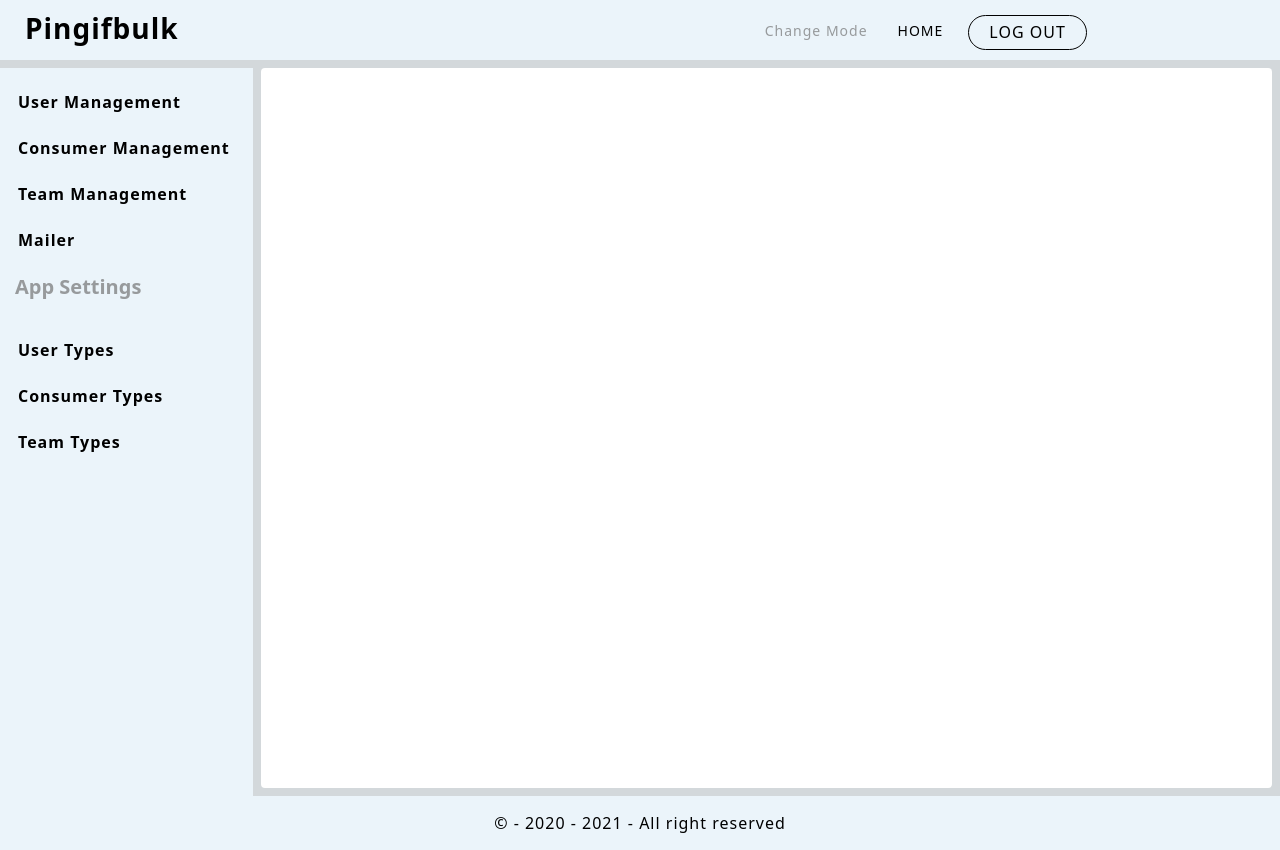
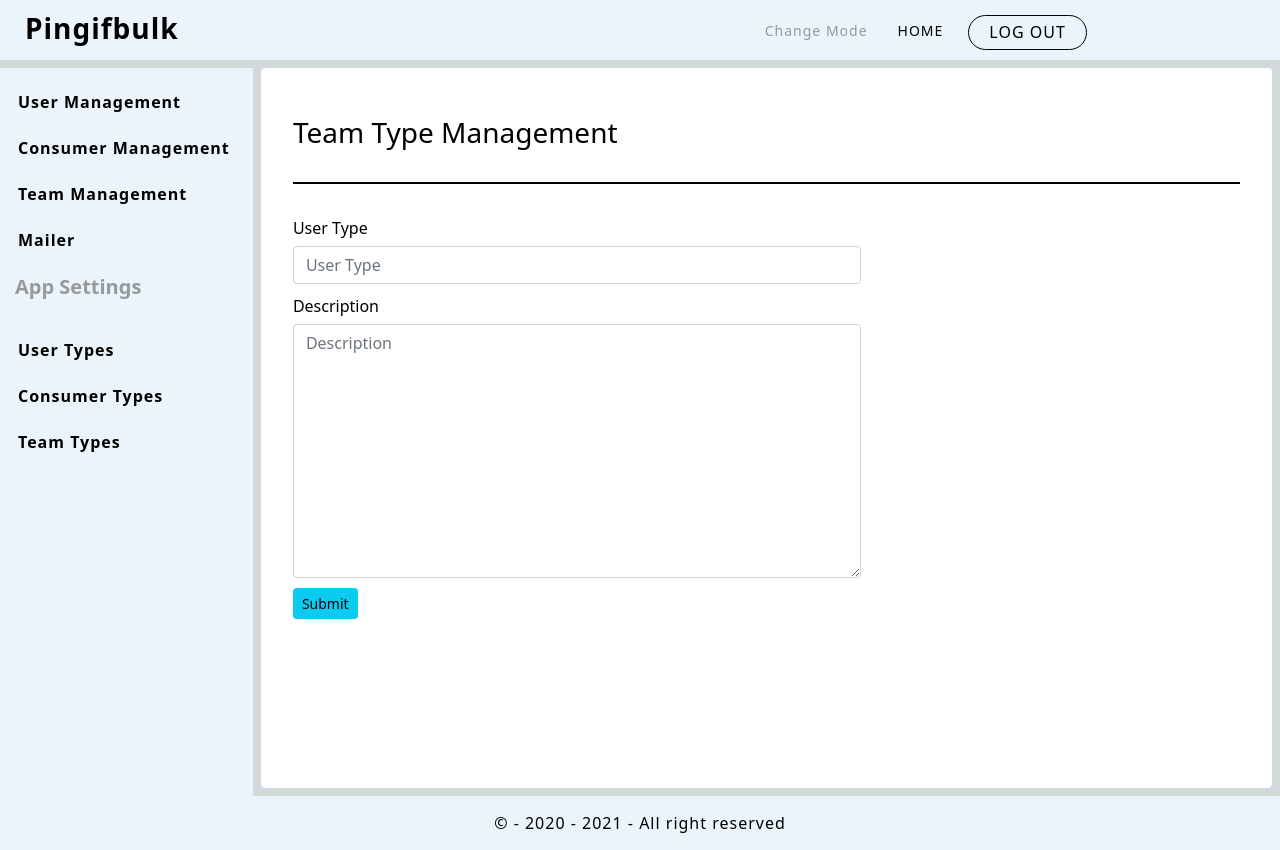
Before and after one commit to NithinBalasubramanian/pingifbulk_front, a React (Create React App) app: page /team-type-form in a window 1280 px wide. Built offline with nearby package versions, Linux system fonts and the light colour scheme; no server answers; sample sign-in values are in the browser's storage.

Commit message:
feat: setup form

```diff
--- a/src/App.scss
+++ b/src/App.scss
@@ -39,6 +39,18 @@ h1,h2,h3,h4,h5,h6{
 .Header .headCont{
     margin: 0px 15px;
     width: 97%;
+}
+
+.routeButton {
+    padding : 8px 25px;
+    text-align: center;
+    border-radius: 20px;
+    width: auto;
+    cursor: pointer;
+    font-weight: 500;
+    font-size: 16px;
+    letter-spacing: 1px;
+    margin-right: 10px;
 }
 
 //@light mode
@@ -90,6 +102,11 @@ h1,h2,h3,h4,h5,h6{
 
     .signCart{
         background-color: $headerLight;
+    }
+
+    .routeButton {
+        background-color: $headerLight;
+        color: $colorLight;
     }
 }
 
@@ -144,6 +161,11 @@ h1,h2,h3,h4,h5,h6{
 
     .signCart{
         background-color: $headerDark;
+    }
+
+    .routeButton {
+        background-color: $headerDark;
+        color: $colorDark;
     }
 }
 
--- /dev/null
+++ b/src/Component/AppSetting/ConsumerType/ConsumerTypeForm.js
@@ -0,0 +1,52 @@
+import axios from 'axios'
+import React, { useState } from 'react'
+import ButtonComponent from '../../sharedComponent/ButtonComponent'
+import Input from '../../sharedComponent/Input'
+import TextAreaComponent from '../../sharedComponent/TextAreaComponent'
+
+const ConsumerTypeForm = () => {
+  const initialState = {
+    typeName: '',
+    description: ''
+  }
+
+  const [formState, setFormState] = useState(initialState)
+
+  const changeHandle = (e) => {
+    const { name, value } = e.target
+    setFormState(prevState => {
+      return { ...prevState, [name]: value }
+    })
+  }
+
+  const submitForm = async (e) => {
+    e.preventDefault()
+    const { data } = await axios.post('http://localhost:8000/v1/user/addUserType', formState)
+    if (data.success) {
+      setFormState(initialState)
+    } else {
+      console.log('Something went wrong')
+    }
+  }
+
+  return (
+        <div className='mainLayout'>
+      <div className='headerLayout'>
+        <div className='headerTitle'>
+            <h1>Consumer Type Management</h1>
+        </div>
+      </div>
+      <div className='contentLayout'>
+      <div className='formLayout'>
+        <form method="post" onSubmit={submitForm}>
+          <Input changeHandle={changeHandle} label="User Type" defaultValue={formState.typeName} name="typeName" type="text" />
+          <TextAreaComponent name="description" changeHandle={changeHandle} defaultValue={formState.description} label="Description" rows="10" />
+          <ButtonComponent classname="btn btn-info btn-sm" type="submit" label="Submit" />
+        </form>
+      </div>
+      </div>
+    </div>
+  )
+}
+
+export default ConsumerTypeForm
--- /dev/null
+++ b/src/Component/AppSetting/TeamType/AddTeamTypeForm.js
@@ -0,0 +1,52 @@
+import axios from 'axios'
+import React, { useState } from 'react'
+import ButtonComponent from '../../sharedComponent/ButtonComponent'
+import Input from '../../sharedComponent/Input'
+import TextAreaComponent from '../../sharedComponent/TextAreaComponent'
+
+const AddTeamTypeForm = () => {
+  const initialState = {
+    typeName: '',
+    description: ''
+  }
+
+  const [formState, setFormState] = useState(initialState)
+
+  const changeHandle = (e) => {
+    const { name, value } = e.target
+    setFormState(prevState => {
+      return { ...prevState, [name]: value }
+    })
+  }
+
+  const submitForm = async (e) => {
+    e.preventDefault()
+    const { data } = await axios.post('http://localhost:8000/v1/user/addUserType', formState)
+    if (data.success) {
+      setFormState(initialState)
+    } else {
+      console.log('Something went wrong')
+    }
+  }
+
+  return (
+        <div className='mainLayout'>
+      <div className='headerLayout'>
+        <div className='headerTitle'>
+            <h1>Team Type Management</h1>
+        </div>
+      </div>
+      <div className='contentLayout'>
+      <div className='formLayout'>
+        <form method="post" onSubmit={submitForm}>
+          <Input changeHandle={changeHandle} label="User Type" defaultValue={formState.typeName} name="typeName" type="text" />
+          <TextAreaComponent name="description" changeHandle={changeHandle} defaultValue={formState.description} label="Description" rows="10" />
+          <ButtonComponent classname="btn btn-info btn-sm" type="submit" label="Submit" />
+        </form>
+      </div>
+      </div>
+    </div>
+  )
+}
+
+export default AddTeamTypeForm
--- a/src/Component/AppSetting/TeamType/index.js
+++ b/src/Component/AppSetting/TeamType/index.js
@@ -1,15 +1,45 @@
-import React from 'react'
+import axios from 'axios'
+import React, { useEffect, useState } from 'react'
+import { Link } from 'react-router-dom'
 
 const TeamType = () => {
+  const [tableData, setTableData] = useState([])
+  const [filter, setFilter] = useState({
+    search: '',
+    status: 1
+  })
+
+  useEffect(() => {
+    fetchData()
+  }, [])
+
+  const fetchData = async () => {
+    const { data } = await axios.get(`http://localhost:8000/v1/team/listTeams?status=${filter.status}&search=${filter.search}`)
+    if (data.success) {
+      setTableData(data.data)
+    } else {
+      console.log('Something went wrong')
+      setFilter(...filter, { search: '' })
+    }
+  }
+
   return (
     <div className='mainLayout'>
       <div className='headerLayout'>
         <div className='headerTitle'>
             <h1>Team Type Management</h1>
+            <Link to={'/team-type-form'}>
+              <div className='routeButton'>Add Team Type</div>
+            </Link>
         </div>
       </div>
       <div className='contentLayout'>
-
+      {tableData.map(itm => {
+        return (
+          // eslint-disable-next-line react/jsx-key
+          <p>{itm.typeName}</p>
+        )
+      })}
       </div>
     </div>
   )
--- /dev/null
+++ b/src/Component/AppSetting/UserType/AddForm.js
@@ -0,0 +1,52 @@
+import axios from 'axios'
+import React, { useState } from 'react'
+import ButtonComponent from '../../sharedComponent/ButtonComponent'
+import Input from '../../sharedComponent/Input'
+import TextAreaComponent from '../../sharedComponent/TextAreaComponent'
+
+const AddForm = () => {
+  const initialState = {
+    typeName: '',
+    description: ''
+  }
+
+  const [formState, setFormState] = useState(initialState)
+
+  const changeHandle = (e) => {
+    const { name, value } = e.target
+    setFormState(prevState => {
+      return { ...prevState, [name]: value }
+    })
+  }
+
+  const submitForm = async (e) => {
+    e.preventDefault()
+    const { data } = await axios.post('http://localhost:8000/v1/user/addUserType', formState)
+    if (data.success) {
+      setFormState(initialState)
+    } else {
+      console.log('Something went wrong')
+    }
+  }
+
+  return (
+        <div className='mainLayout'>
+      <div className='headerLayout'>
+        <div className='headerTitle'>
+            <h1>User Type Management</h1>
+        </div>
+      </div>
+      <div className='contentLayout'>
+      <div className='formLayout'>
+        <form method="post" onSubmit={submitForm}>
+          <Input changeHandle={changeHandle} label="User Type" defaultValue={formState.typeName} name="typeName" type="text" />
+          <TextAreaComponent name="description" changeHandle={changeHandle} defaultValue={formState.description} label="Description" rows="10" />
+          <ButtonComponent classname="btn btn-info btn-sm" type="submit" label="Submit" />
+        </form>
+      </div>
+      </div>
+    </div>
+  )
+}
+
+export default AddForm
--- a/src/Component/AppSetting/UserType/index.js
+++ b/src/Component/AppSetting/UserType/index.js
@@ -1,15 +1,45 @@
-import React from 'react'
+import axios from 'axios'
+import React, { useEffect, useState } from 'react'
+import { Link } from 'react-router-dom'
 
 const UserType = () => {
+  const [tableData, setTableData] = useState([])
+  const [filter, setFilter] = useState({
+    search: '',
+    status: 1
+  })
+
+  useEffect(() => {
+    fetchData()
+  }, [])
+
+  const fetchData = async () => {
+    const { data } = await axios.get(`http://localhost:8000/v1/user/fetchUserType?status=${filter.status}&search=${filter.search}`)
+    if (data.success) {
+      setTableData(data.data)
+    } else {
+      console.log('Something went wrong')
+      setFilter(...filter, { search: '' })
+    }
+  }
+
   return (
     <div className='mainLayout'>
       <div className='headerLayout'>
         <div className='headerTitle'>
             <h1>User Type Management</h1>
+            <Link to={'/user-type-form'}>
+              <div className='routeButton'>Add User Type</div>
+            </Link>
         </div>
       </div>
       <div className='contentLayout'>
-
+      {tableData.map(itm => {
+        return (
+          // eslint-disable-next-line react/jsx-key
+          <p>{itm.typeName}</p>
+        )
+      })}
       </div>
     </div>
   )
--- a/src/Component/sharedComponent/Input.js
+++ b/src/Component/sharedComponent/Input.js
@@ -4,7 +4,7 @@ import React from 'react'
 const Input = ({ changeHandle, name, classname = '', defaultValue = '', label, type }) => (
     <div className={`form-group ${classname}`}>
         <label htmlFor="exampleInputEmail1">{ label }</label>
-        <input type={type} name={name} onChange={(e) => changeHandle(e)} className="form-control" value={defaultValue} />
+        <input type={type} name={name} onChange={(e) => changeHandle(e)} className="form-control" value={defaultValue} placeholder={label}/>
     </div>
 )
 
--- a/src/Component/sharedComponent/TextAreaComponent.js
+++ b/src/Component/sharedComponent/TextAreaComponent.js
@@ -4,7 +4,7 @@ import React from 'react'
 const TextAreaComponent = ({ changeHandle, name, classname = '', defaultValue = '', label, type, rows = '5' }) => (
     <div className={`form-group ${classname}`}>
         <label htmlFor="exampleInputEmail1">{ label }</label>
-        <textarea type={type} name={name} onChange={changeHandle} className="form-control" value={defaultValue} rows={rows}></textarea>
+        <textarea type={type} name={name} onChange={changeHandle} className="form-control" value={defaultValue} rows={rows} placeholder={label}></textarea>
     </div>
 )
 
--- a/src/Dashboard/DashboardController.js
+++ b/src/Dashboard/DashboardController.js
@@ -16,6 +16,9 @@ import ConsumerManagement from '../Container/ConsumerManagement'
 import UserType from '../Component/AppSetting/UserType'
 import ConsumerType from '../Component/AppSetting/ConsumerType'
 import TeamType from '../Component/AppSetting/TeamType'
+import AddForm from '../Component/AppSetting/UserType/AddForm'
+import AddTeamTypeForm from '../Component/AppSetting/TeamType/AddTeamTypeForm'
+import ConsumerTypeForm from '../Component/AppSetting/ConsumerType/ConsumerTypeForm'
 
 // eslint-disable-next-line react/prop-types
 const DashboardController = ({ logState, changeLog }) => {
@@ -65,11 +68,20 @@ const DashboardController = ({ logState, changeLog }) => {
                     <Route path='/user-type-management'>
                       <UserType />
                     </Route>
+                    <Route path='/user-type-form'>
+                      <AddForm />
+                    </Route>
                     <Route path='/consumer-type-management'>
                       <ConsumerType />
                     </Route>
+                    <Route path='/consumer-type-form'>
+                      <ConsumerTypeForm />
+                    </Route>
                     <Route path='/team-type-management'>
                       <TeamType />
+                    </Route>
+                    <Route path='/team-type-form'>
+                      <AddTeamTypeForm />
                     </Route>
                   </div>
                 </>
--- a/src/style/layout.scss
+++ b/src/style/layout.scss
@@ -12,9 +12,15 @@
             .headerTitle {
                 font-size: 22px;
                 font-weight: 700;
+                display: flex;
 
                 h1 {
                     font-size: 28px !important;
+                    width: 40%;
+                }
+
+                a {
+                    text-decoration: none;
                 }
             }
         }
```
Also changed, not shown: src/Component/AppSetting/ConsumerType/index.js (+33 -3 lines).
